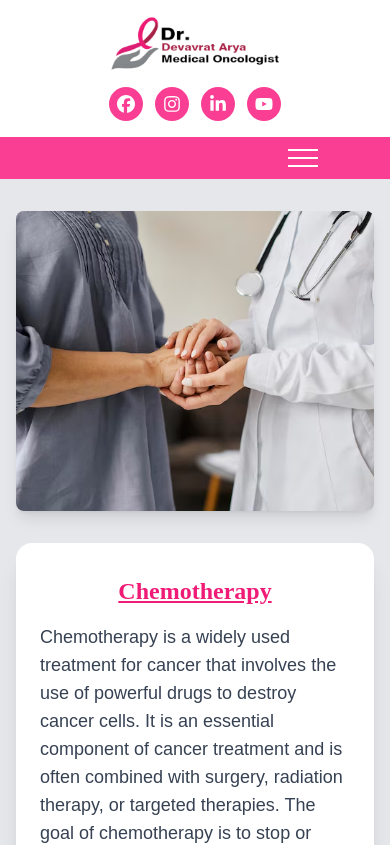
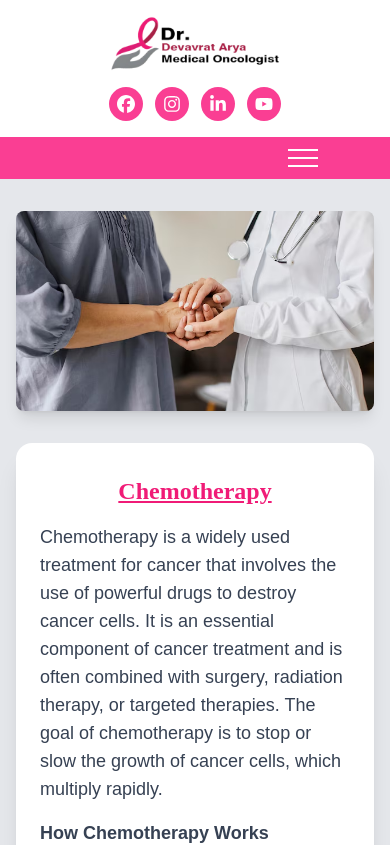
Before and after one commit to AQITPvtLtd/drdevaratharya, a Next.js app: page /services/1 in a window 390 px wide. Shown: the top 845 px of the page. Built offline with nearby package versions, Linux system fonts and the light colour scheme.

Commit message:
new correction

```diff
--- a/src/app/contact/form/Form.jsx
+++ b/src/app/contact/form/Form.jsx
@@ -109,6 +109,7 @@ const Form = () => {
                         name='fullname'
                         value={formData.fullname}
                         onChange={handlechange}
+                        required
                     />
                     <input
                         className='bg-gray-100 p-3 w-full dark:text-black rounded-md border focus:border-[#fa3e93] focus:ring-1 focus:ring-[#fa3e93] outline-none'
@@ -118,6 +119,7 @@ const Form = () => {
                         name='phone'
                         value={formData.phone}
                         onChange={handlechange}
+                        required
                     />
                 </div>
                 <div className='grid grid-cols-1 md:grid-cols-2  gap-4'>
@@ -129,6 +131,7 @@ const Form = () => {
                         name='email'
                         value={formData.email}
                         onChange={handlechange}
+                        required
                     />
                     <input
                         className='bg-gray-100 p-3 w-full dark:text-black rounded-md border focus:border-[#fa3e93] focus:ring-1 focus:ring-[#fa3e93] outline-none'
@@ -138,6 +141,7 @@ const Form = () => {
                         name='location'
                         value={formData.location}
                         onChange={handlechange}
+                        required
                     />
                 </div>
                 <textarea
--- a/src/app/services/Services.jsx
+++ b/src/app/services/Services.jsx
@@ -17,7 +17,7 @@ const Services = () => {
                                         alt="service icon"
                                         width={400}
                                         height={400}
-                                        className="w-full h-full object-cover"
+                                        className="w-full object-cover h-[250px]"
                                     />
                                 </div>
                                 <div className="p-4 text-center flex-grow">
--- a/src/app/services/[id]/ServiceData.jsx
+++ b/src/app/services/[id]/ServiceData.jsx
@@ -18,8 +18,8 @@ const ServiceData = ({ id }) => {
                     <Image
                         src={data.image}
                         width={1000}
-                        height={500}
-                        className="w-full h-[300px] object-cover rounded-lg shadow-lg"
+                        height={350}
+                        className="w-full object-cover rounded-lg shadow-lg lg:h-[300px] h-[200px]"
                         alt="Service Image"
                     />
                 </div>
--- a/src/components/common/footer/Footer.jsx
+++ b/src/components/common/footer/Footer.jsx
@@ -14,7 +14,9 @@ const Footer = () => {
         <div className='bg-[#fa3e93] '>
             <footer className='p-8 text-white grid lg:grid-cols-12 md:grid-cols-2'>
                 <div className='lg:col-span-3'>
-                    <Image src='/footer/footerlogo.png' width={200} height={200} alt='Logo' className='w-52 h-auto' />
+                    <Link href="/">
+                        <Image src='/footer/footerlogo.png' width={200} height={200} alt='Logo' className='w-52 h-auto' />
+                    </Link>
                     <div className='mt-5 space-y-2'>
                         <div className='flex gap-2'><LuPhone className='text-2xl font-bold hover:text-black' /><Link href='tel:+91 97114 00908' className='block hover:text-black'>+91 97114 00908</Link></div>
                         <div className='flex gap-2'>
@@ -50,7 +52,7 @@ const Footer = () => {
                     <ul className='mt-5 space-y-2 text-sm md:text-base'>
                         <p>Lajpat Nagar</p>
                         <li className='flex justify-between'><span>Tuesday to Friday </span><span>9:00 AM to 10:00 AM</span></li>
-                        <hr className='border-gray-300' />
+                        {/* <hr className='border-gray-300' /> */}
                     </ul>
 
                     <ul className='mt-5 space-y-2 text-sm md:text-base'>
--- a/src/components/homepage/Statistics.jsx
+++ b/src/components/homepage/Statistics.jsx
@@ -28,8 +28,9 @@ const ProgressCircle = ({ percentage, title, con }) => {
                         r="40"
                         fill="transparent"
                         strokeDasharray="251.2"
-                        strokeDashoffset={251.2 - (251.2 * percentage) / 100}
+                        strokeDashoffset={String(251.2 - (251.2 * (percentage ?? 0)) / 100)}
                     />
+
                     <text
                         x="50%"
                         y="50%"
```
